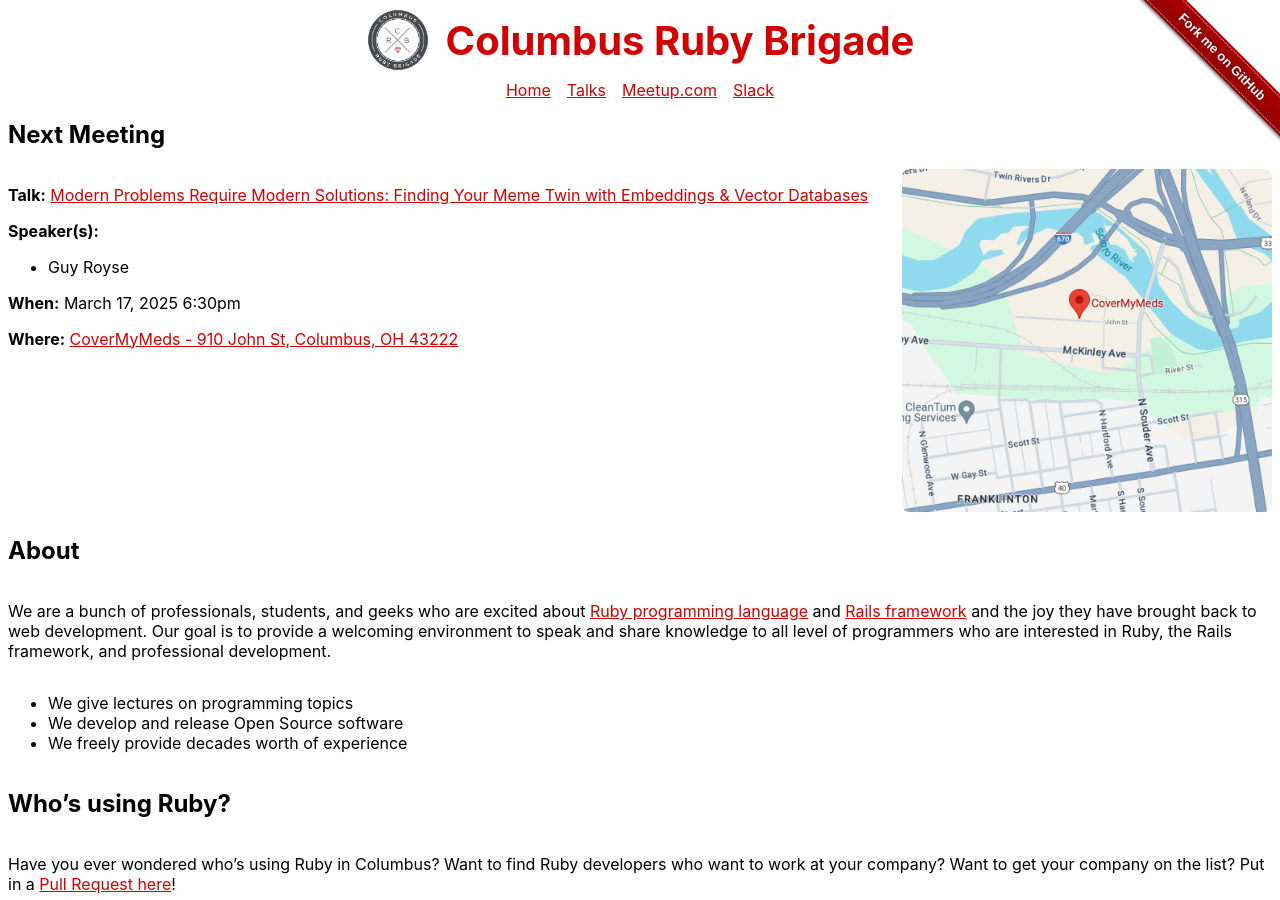
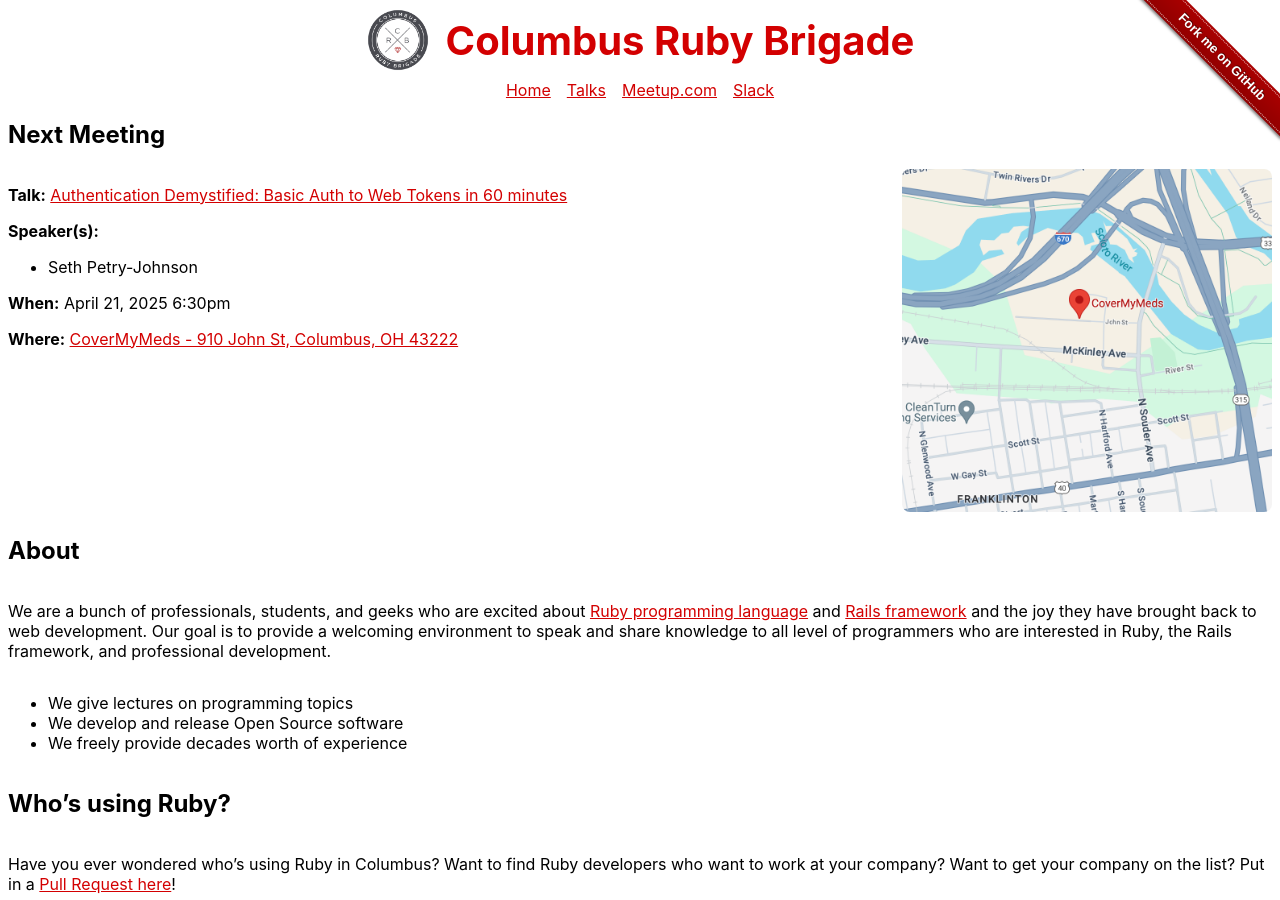
Before and after one commit to columbusrb/columbusrb.github.io, a Jekyll site: the page built from index.md, in a window 1280 px wide and 900 px high. Built offline with Jekyll 4.4.1, drawn with Linux system fonts in a browser that asks for light colours; some of the changed lines change nothing that is shown.

Commit message:
Authentication Demystified

```diff
--- a/_data/speakers.yml
+++ b/_data/speakers.yml
@@ -21,3 +21,7 @@
   linkedin: groyse
   github: guyroyse
   web: http://guyroyse.com/
+spetryjohnson:
+  name: Seth Petry-Johnson
+  x-twitter: spetryjohnson
+  linkedin: sethpetryjohnson
--- /dev/null
+++ b/_posts/2025-04-21-authentication-demystified.md
@@ -0,0 +1,17 @@
+---
+layout: post
+title: "Authentication Demystified: Basic Auth to Web Tokens in 60 minutes"
+link: https://sessionize.com/s/seth-petry-johnson/authentication-demystified-basic-auth-to-web-token/104729
+speakers:
+  - spetryjohnson
+---
+
+Have you ever searched for "how to authenticate an API call" and been confused by the dizzying array of techniques, terminology, jargon, and acronyms that come back?
+
+This session is designed for anyone that's struggling to make sense of modern authentication options. You'll learn the differences between OAuth, API Keys, HMAC, JSON Web Tokens (JWT), SAML, OpenID Connect, and passkeys using Webauthn. Each technique will be explained in a clear, practical, easy-to-understand way.
+
+This session focuses on core concepts, not code, and is accessible to anyone that works with technology.
+
+I've been a "security minded" developer for many years and remember being very frustrated and confused when I couldn't find a clear, easy-to-follow guide to picking an authentication strategy for my apps.
+
+Since then I've done a bunch of research and worked with a bunch of different security techniques, so I designed this as the clear, easy-to-follow guide that I so desperately wanted back then. I think it will help a lot of developers (and non-devs) understand how things work at a fundamental level.
```
